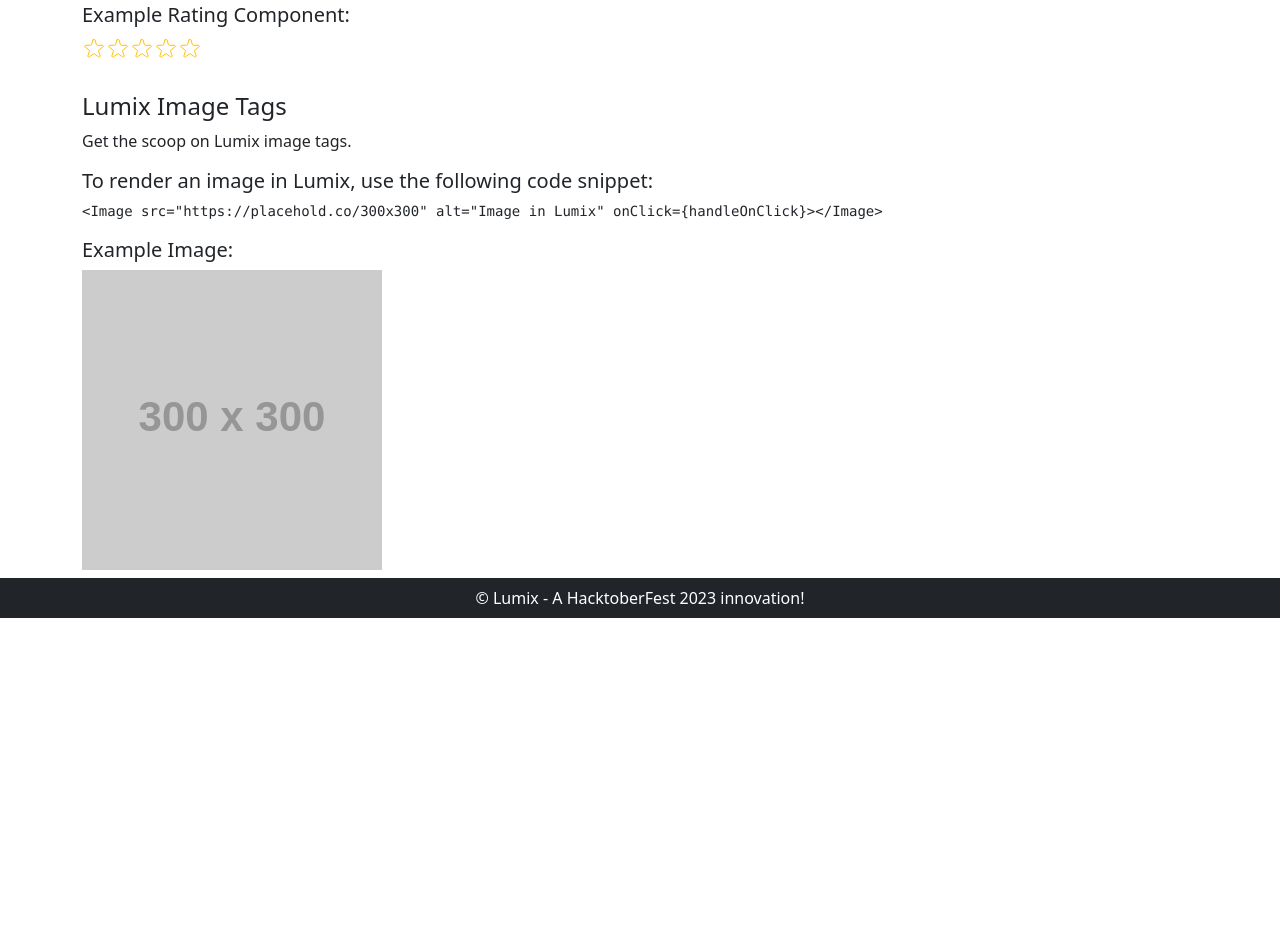
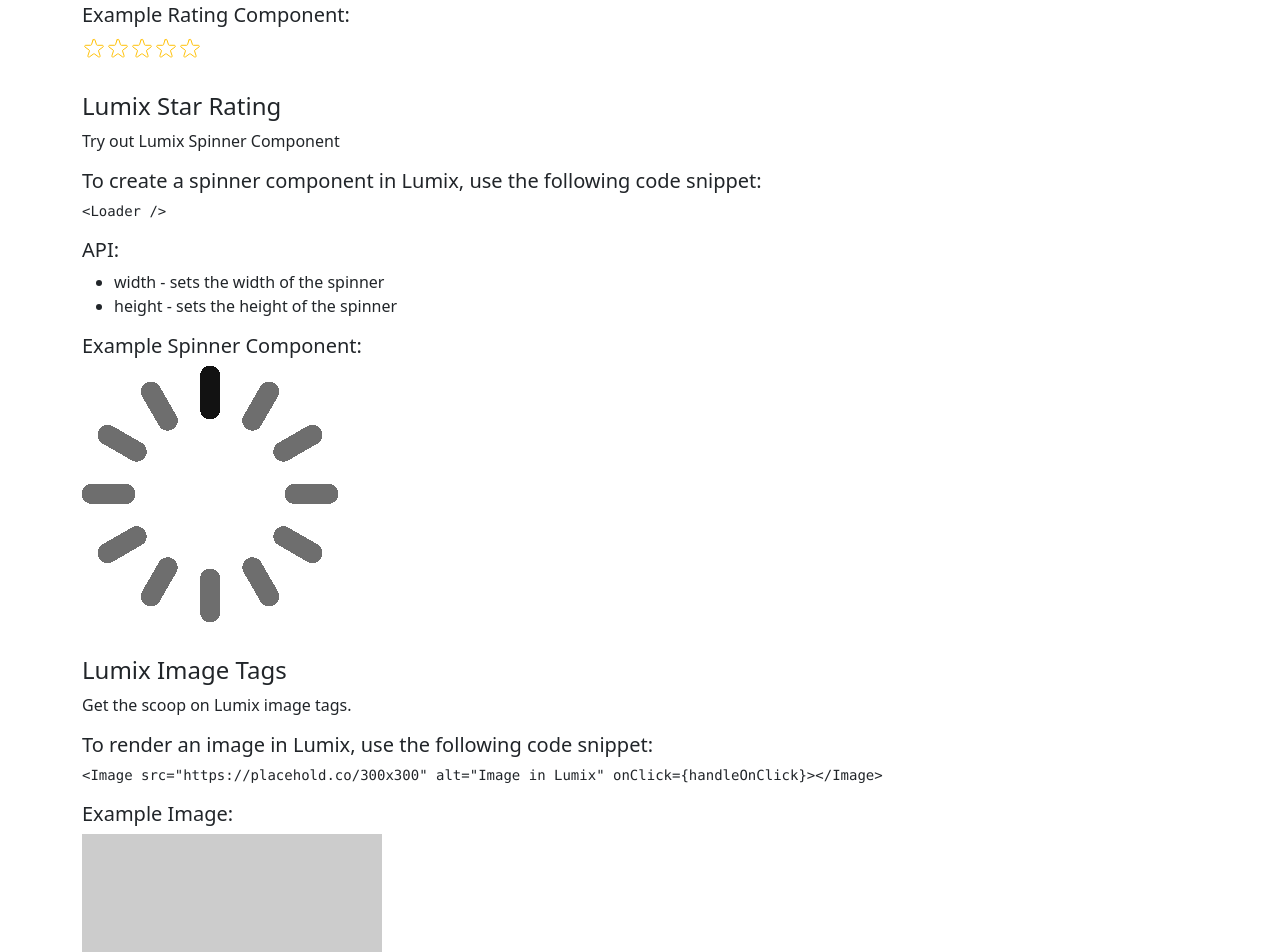
Before and after one commit to Keerat666/Lumix, a React (Create React App) app in the folder ui/lumix/: page / in a window 1280 px wide. Shown: the part 700-1652 px from the top of the page. Before the commit the page ends 1318 px from the top, so only its background shows below. Built offline with nearby package versions, Linux system fonts and the light colour scheme.

Commit message:
added rating component and loader

```diff
--- a/ui/lumix/src/pages/contributors/index.js
+++ b/ui/lumix/src/pages/contributors/index.js
@@ -1,5 +1,4 @@
 import React from "react";
-import { Link } from "react-router-dom";
 import LumixHeader from "../../components/Header";
 import "./style.css"; // Import a custom CSS file for styling
 
@@ -11,7 +10,8 @@ const Contributors = () => {
     { name: "Sarthak Sharma", github: "https://github.com/SuperALKALINEdroiD" },
     { name: "Yassine Ait Rahou", github: "https://github.com/Yassin-Aru" },
     { name: "Harjot Singh", github: "https://github.com/HarjjotSinghh" },
-    { name: "Ayush Gupta", github: "https://github.com/AyusGup" }
+    { name: "Ayush Gupta", github: "https://github.com/AyusGup" },
+    { name: "Psychokot11", github: "https://github.com/psychokot11" }
 
     // Add your name if you are raising your PR
   ];
--- a/ui/lumix/src/pages/documentation/index.js
+++ b/ui/lumix/src/pages/documentation/index.js
@@ -5,6 +5,7 @@ import Image from "../../components/Image";
 import LumixHeader from "../../components/Header";
 
 import "./style.css"; // Create a separate CSS file for custom styles
+import Loader from "../../components/Loading-spin/Loader";
 
 
 const Documentation = () => {
@@ -94,6 +95,36 @@ const Documentation = () => {
         <div className="row">
           <div className="col-md-12">
             <div className="documentation-section mb-2">
+              <h4 className="section-title">Lumix Star Rating</h4>
+              <p>Try out Lumix Spinner Component</p>
+
+              <h5 className="section-subtitle">
+                To create a spinner component in Lumix, use the following code snippet:
+              </h5>
+              <pre>
+                <code className="language-javascript">
+                  {'<Loader />'}
+                </code>
+              </pre>
+
+              <h5 className="section-subtitle">
+                API:
+              </h5>
+              <ul>
+                <li>width - sets the width of the spinner</li>
+                <li>height - sets the height of the spinner</li>
+              </ul>
+              <h5 className="section-title">Example Spinner Component:</h5>
+              <Loader />
+            </div>
+          </div>
+        </div>
+      </div>
+
+      <div className="container flex-grow-1 text-left">
+        <div className="row">
+          <div className="col-md-12">
+            <div className="documentation-section mb-2">
               <h4 className="section-title">Lumix Image Tags</h4>
               <p>Get the scoop on Lumix image tags.</p>
 
```
Also changed, not shown: 7 other files (tests, documents, lock files or other folders).
